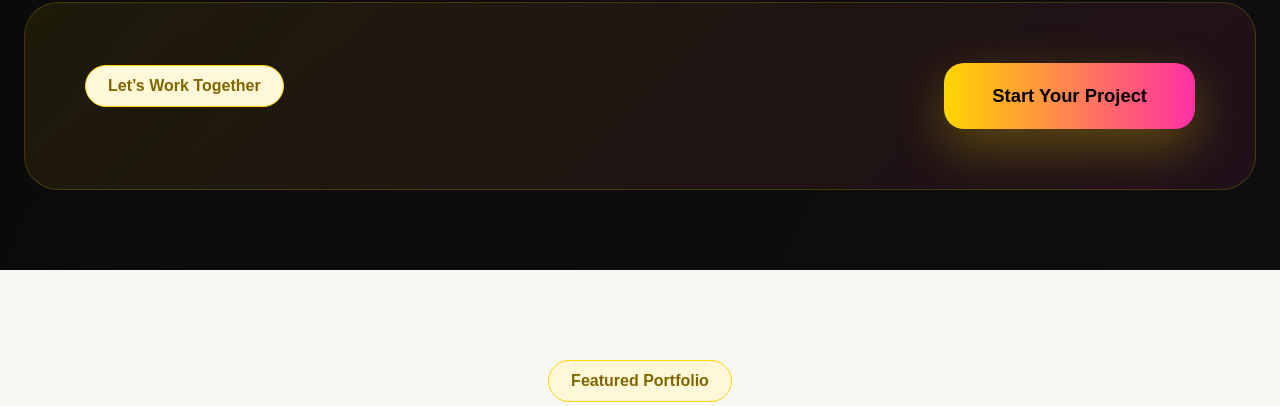
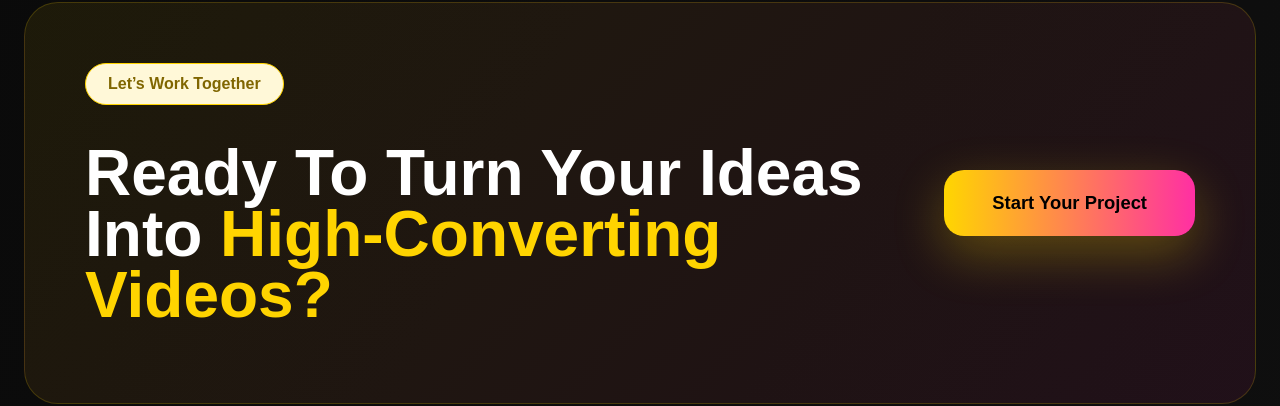
Before and after one commit to shahzaibkhatri918-stack/Shahzaib-Freelance, a Next.js app: page / in a window 1280 px wide. Shown: the part 1582-1988 px from the top of the page. Built offline with nearby package versions, Linux system fonts and the light colour scheme.

Commit message:
Update page.tsx

```diff
--- a/app/page.tsx
+++ b/app/page.tsx
@@ -151,6 +151,10 @@ export default function HomePage() {
 
     <div className="ctaText">
       <span className="pill">Let’s Work Together</span>
+       <h2>
+        Ready To Turn Your Ideas Into
+        <span className="yellow"> High-Converting Videos?</span>
+      </h2>
     </div>
 
     <a href="#project-form" className="ctaBigBtn">
```
